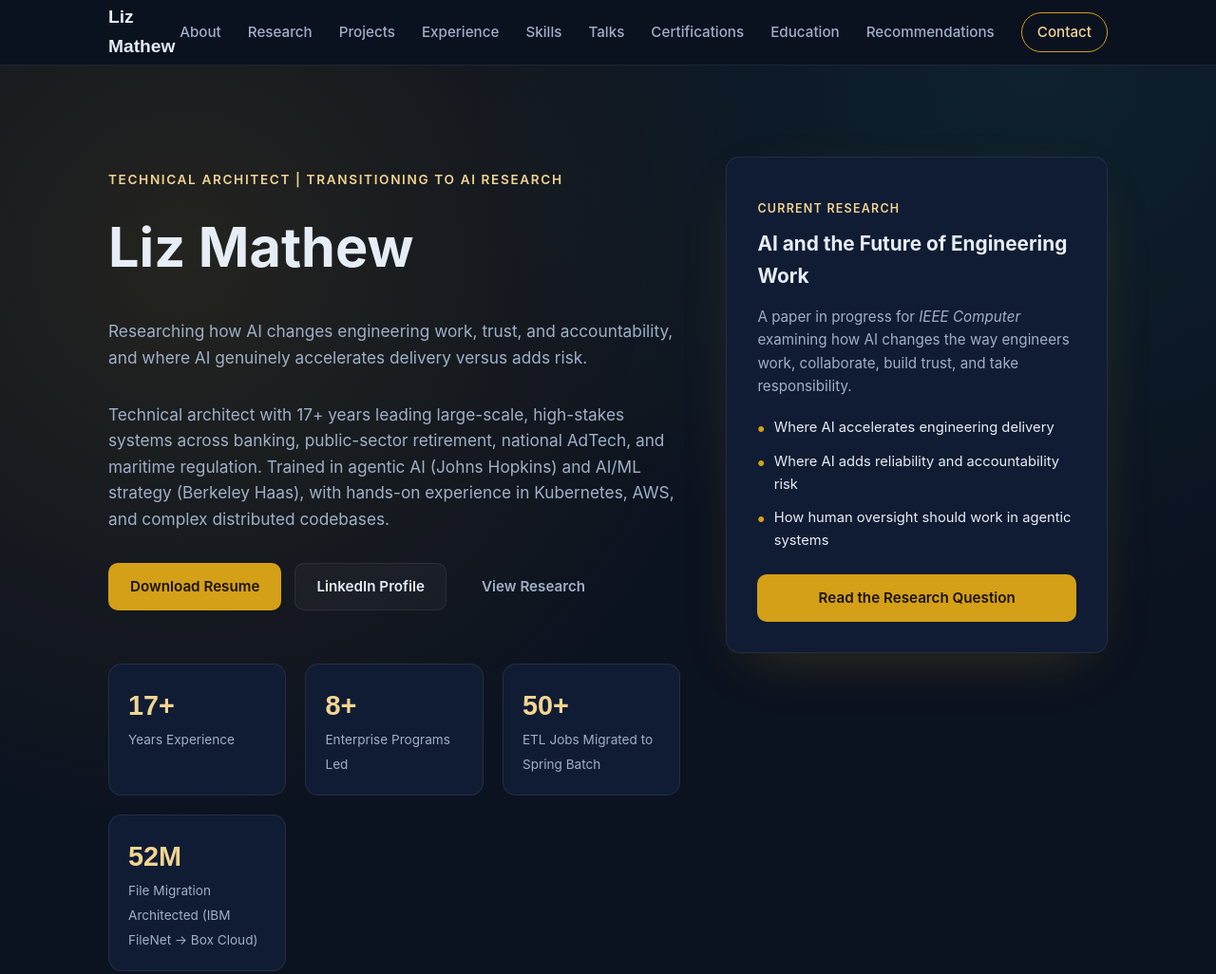
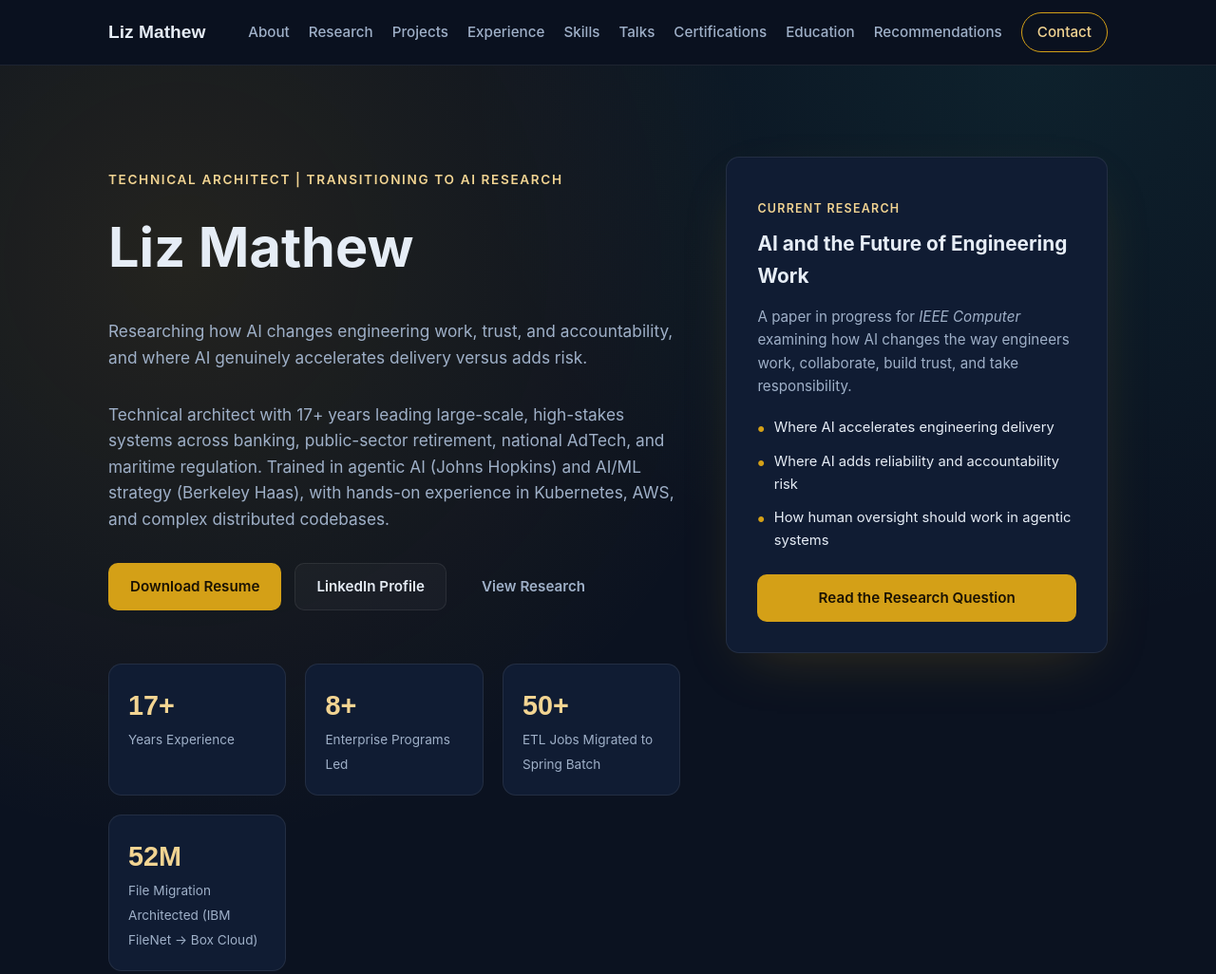
Before and after one commit to lizmathew-neo/liz-mathew-resume, a plain HTML site: page index.html in a window 1280 px wide. Shown: the top 1026 px of the page at 95% size. Drawn offline with Linux system fonts and the light colour scheme; a script that the page names is missing.

Commit message:
Fix navbar brand alignment
Keep the brand on one line, add spacing, and collapse navigation before links overflow.

Co-authored-by: Copilot <223556219+Copilot@users.noreply.github.com>

```diff
--- a/css/styles.css
+++ b/css/styles.css
@@ -51,6 +51,7 @@ a { color: inherit; }
   display: flex;
   align-items: center;
   justify-content: space-between;
+  gap: 32px;
   height: 68px;
 }
 
@@ -60,12 +61,14 @@ a { color: inherit; }
   font-size: 1.2rem;
   text-decoration: none;
   color: var(--text);
+  white-space: nowrap;
+  flex-shrink: 0;
 }
 
 .nav-links {
   display: flex;
   align-items: center;
-  gap: 28px;
+  gap: 20px;
 }
 
 .nav-links a {
@@ -73,6 +76,7 @@ a { color: inherit; }
   color: var(--text-muted);
   font-weight: 500;
   font-size: 0.95rem;
+  white-space: nowrap;
   transition: color 0.2s ease;
 }
 
@@ -657,7 +661,7 @@ a { color: inherit; }
 }
 
 /* Responsive */
-@media (max-width: 760px) {
+@media (max-width: 1180px) {
   .nav-toggle { display: flex; }
 
   .nav-links {
```
